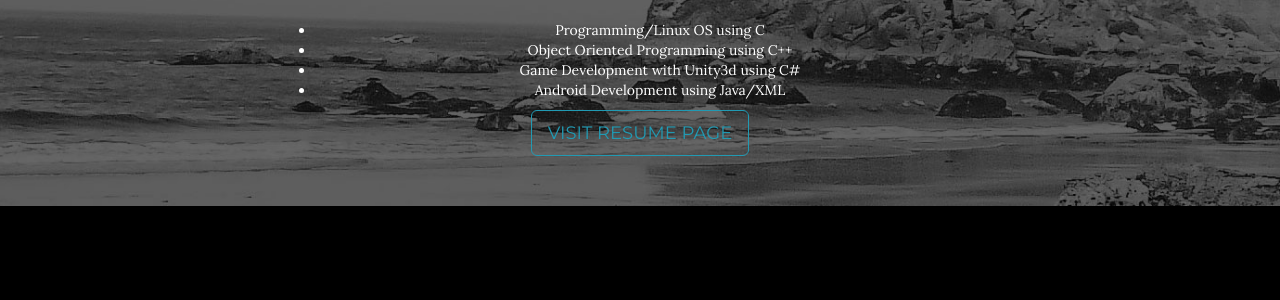
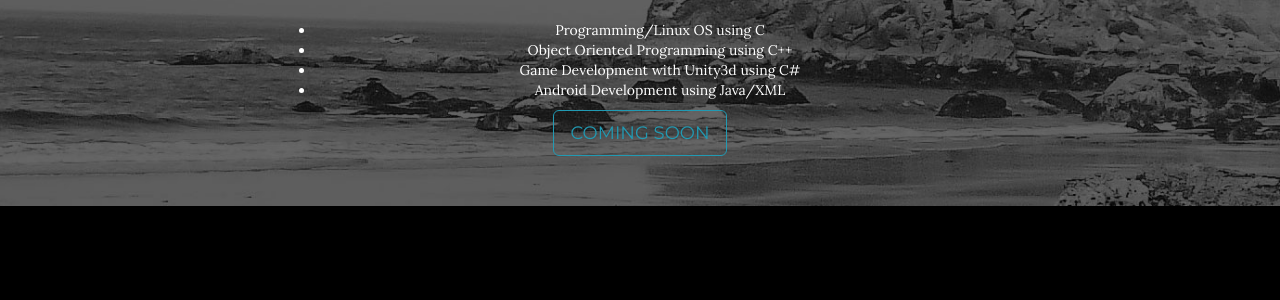
Before and after one commit to ronaldmanganaro/ronaldmanganaro.github.io, a Jekyll site: the page built from index.html, in a window 1280 px wide and 900 px high, scrolled down 3609 px. Shown: the part 157-457 px from the top of the window. Built offline with Jekyll 4.4.1, drawn with Linux system fonts in a browser that asks for light colours.

Commit message:
changed the tutoring btn text to coming soon

```diff
--- a/_includes/tutoring.html
+++ b/_includes/tutoring.html
@@ -13,7 +13,7 @@
                   <li>Game Development with Unity3d using C#</li>
                   <li>Android Development using Java/XML</li>
                 </ul>
-                <a href="http://startbootstrap.com/template-overviews/grayscale/" class="btn btn-default btn-lg">Visit Resume Page</a>
+                <a href="" class="btn btn-default btn-lg">Coming Soon</a>
               </div>
 
         </div>
```
